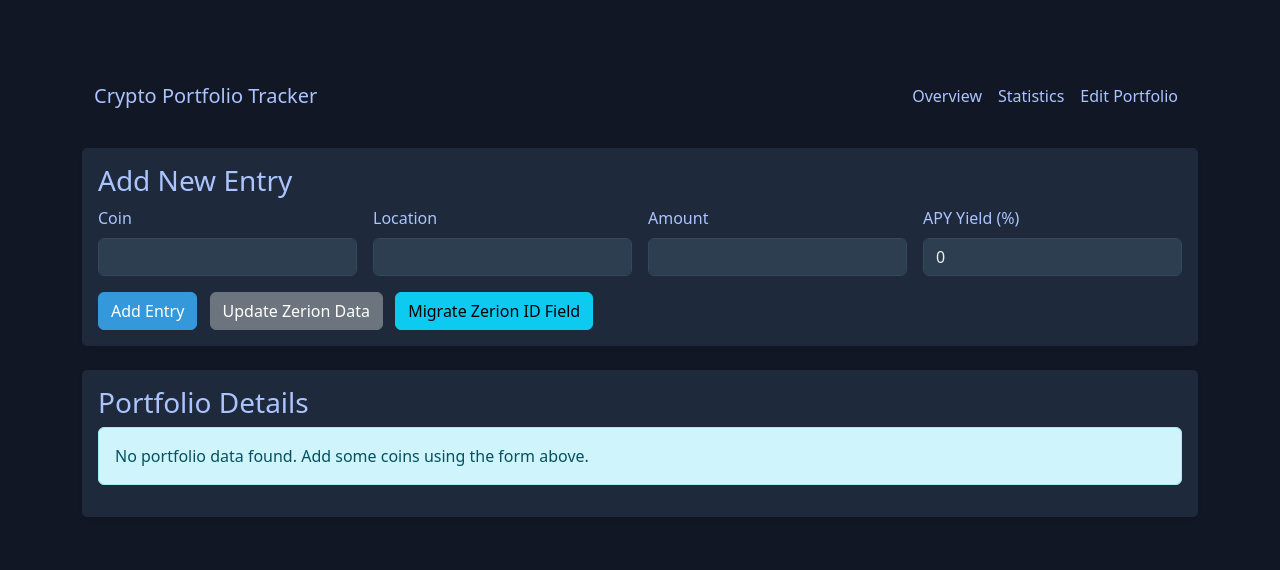
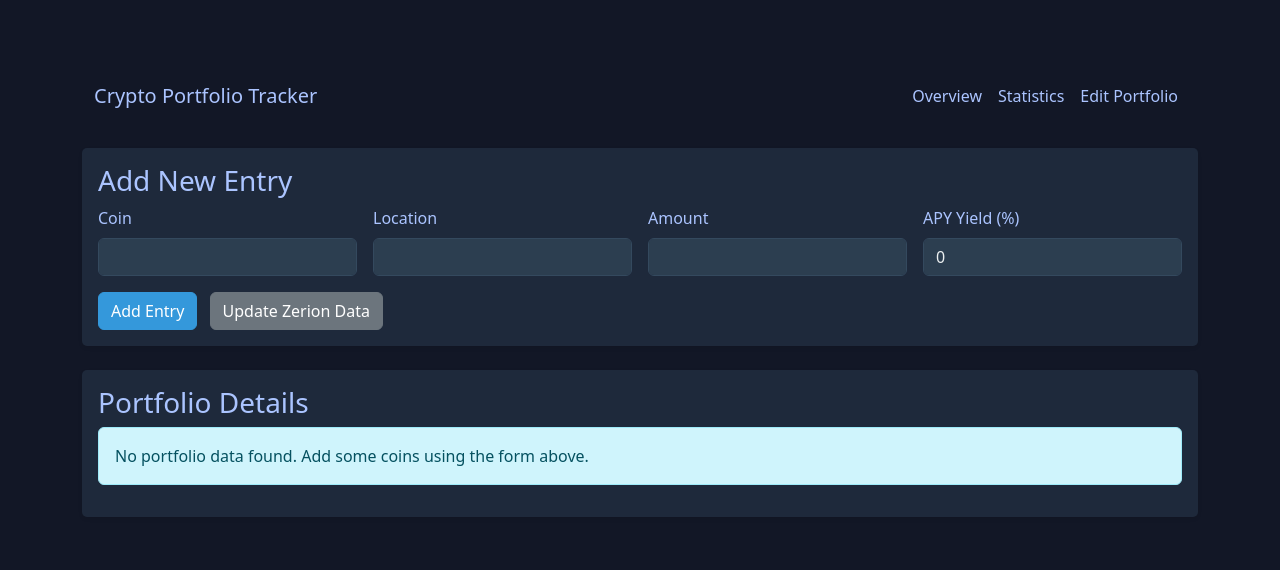
Before and after one commit to toxonaut/crypto-portfolio-tracker, a Flask app: page /edit_portfolio in a window 1280 px wide. Shown: the top 570 px of the page. Run offline with Flask 3, Linux system fonts and the light colour scheme; data that the repository does not hold is empty; some libraries are stand-ins or nearby versions.

Commit message:
Remove migration button and adjust column widths

```diff
--- a/templates/edit_portfolio.html
+++ b/templates/edit_portfolio.html
@@ -103,7 +103,6 @@
                     <div class="col-12">
                         <button type="submit" class="btn btn-primary">Add Entry</button>
                         <button type="button" id="updateZerionDataBtn" class="btn btn-secondary ms-2">Update Zerion Data</button>
-                        <button type="button" id="migrateZerionIdBtn" class="btn btn-info ms-2">Migrate Zerion ID Field</button>
                     </div>
                 </form>
             </div>
@@ -128,8 +127,8 @@
                         <tr>
                             <th>Location</th>
                             <th>Amount</th>
-                            <th>APY Yield (%)</th>
-                            <th>Zerion Id</th>
+                            <th style="width: 15%;">APY Yield (%)</th>
+                            <th style="width: 25%;">Zerion Id</th>
                             <th>Actions</th>
                         </tr>
                     </thead>
@@ -184,43 +183,5 @@
     </footer>
 
     <script src="{{ url_for('static', filename='edit.js') }}"></script>
-    <script>
-        // Add event listener for Migrate Zerion ID Field button
-        document.getElementById('migrateZerionIdBtn').addEventListener('click', async () => {
-            try {
-                // Show loading state
-                const button = document.getElementById('migrateZerionIdBtn');
-                const originalText = button.textContent;
-                button.disabled = true;
-                button.textContent = 'Migrating...';
-
-                // Make API request to migrate Zerion ID field
-                const response = await fetch('/api/migrate_zerion_id', {
-                    method: 'GET',
-                    headers: {
-                        'Content-Type': 'application/json'
-                    }
-                });
-
-                const data = await response.json();
-
-                // Show result
-                alert(data.message || data.error || 'Migration completed');
-
-                // Reset button state
-                button.disabled = false;
-                button.textContent = originalText;
-
-            } catch (error) {
-                console.error('Error migrating Zerion ID field:', error);
-                alert('Error migrating Zerion ID field. See console for details.');
-
-                // Reset button state
-                const button = document.getElementById('migrateZerionIdBtn');
-                button.disabled = false;
-                button.textContent = 'Migrate Zerion ID Field';
-            }
-        });
-    </script>
 </body>
 </html>
```
